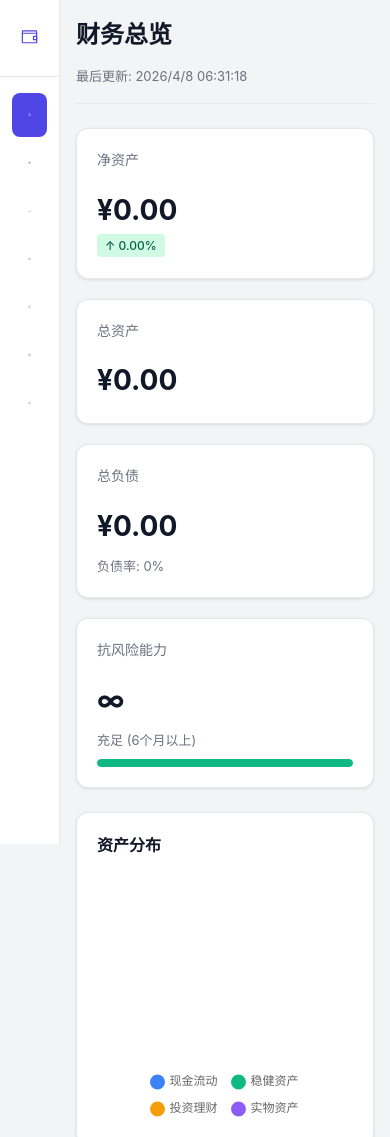
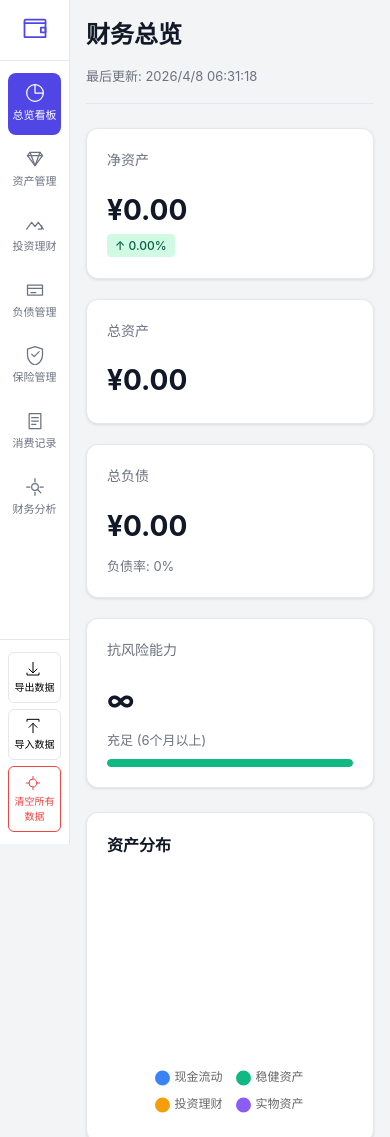
Before and after one commit to loony-lisa/finance-tracker.github.io, a plain HTML site: page index.html in a window 390 px wide. Shown: the top 1137 px of the page. Drawn offline with nearby package versions, Linux system fonts and the light colour scheme.

Commit message:
adapt to mobile reading

```diff
--- a/styles.css
+++ b/styles.css
@@ -765,21 +765,72 @@ body {
 /* 响应式 */
 @media (max-width: 768px) {
     .sidebar {
-        width: 60px;
+        width: 70px;
+        overflow-x: hidden;
     }
 
-    .logo-text,
-    .nav-text {
+    .logo {
+        padding: 16px 8px;
+        justify-content: center;
+    }
+
+    .logo-icon {
+        width: 32px;
+        height: 32px;
+    }
+
+    .logo-text {
         display: none;
     }
 
+    .nav-menu {
+        padding: 12px 8px;
+    }
+
+    .nav-item {
+        flex-direction: column;
+        gap: 4px;
+        padding: 10px 4px;
+        text-align: center;
+    }
+
+    .nav-icon {
+        width: 24px;
+        height: 24px;
+    }
+
+    .nav-text {
+        font-size: 11px;
+        display: block;
+        white-space: nowrap;
+        overflow: hidden;
+        text-overflow: ellipsis;
+        max-width: 100%;
+    }
+
     .nav-footer {
-        display: none;
+        padding: 12px 8px;
+        gap: 6px;
+    }
+
+    .btn-export, .btn-import, .btn-clear {
+        padding: 8px 4px;
+        font-size: 10px;
+        display: flex;
+        flex-direction: column;
+        align-items: center;
+        gap: 2px;
+    }
+
+    .btn-icon-svg {
+        width: 18px;
+        height: 18px;
+        margin-right: 0;
     }
 
     .main-content {
-        margin-left: 60px;
-        max-width: calc(100% - 60px);
+        margin-left: 70px;
+        max-width: calc(100% - 70px);
         padding: 16px;
     }
 
```
